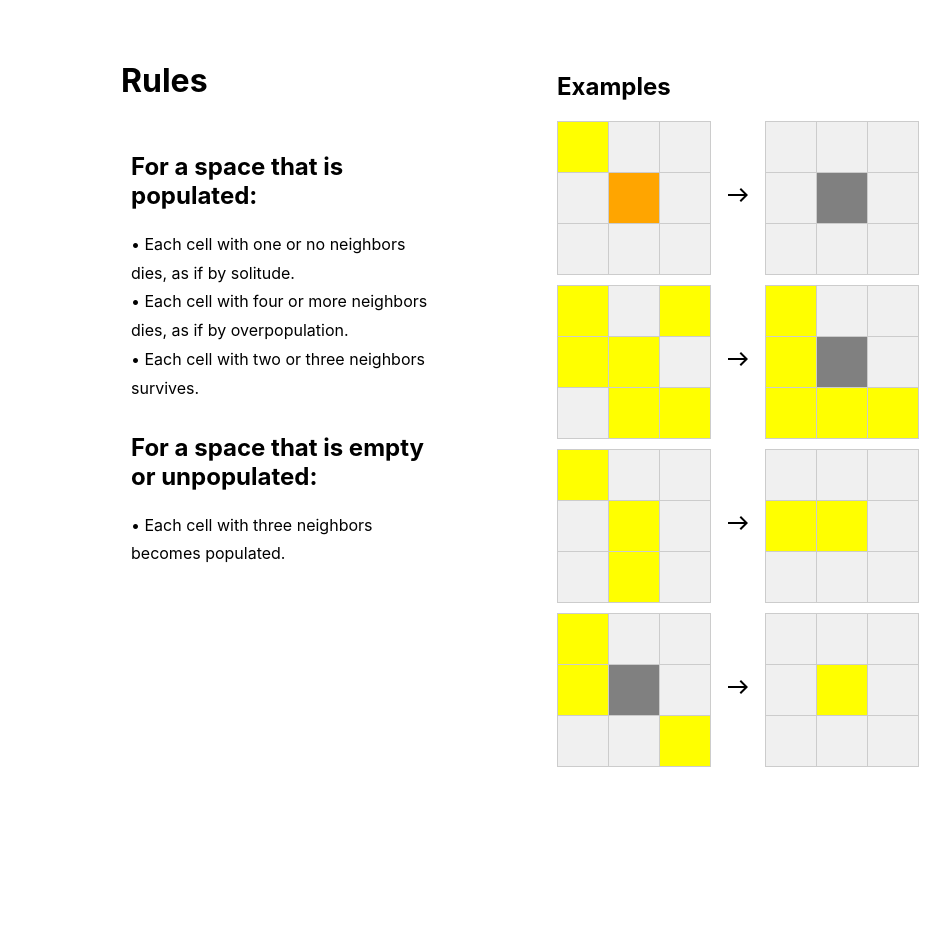
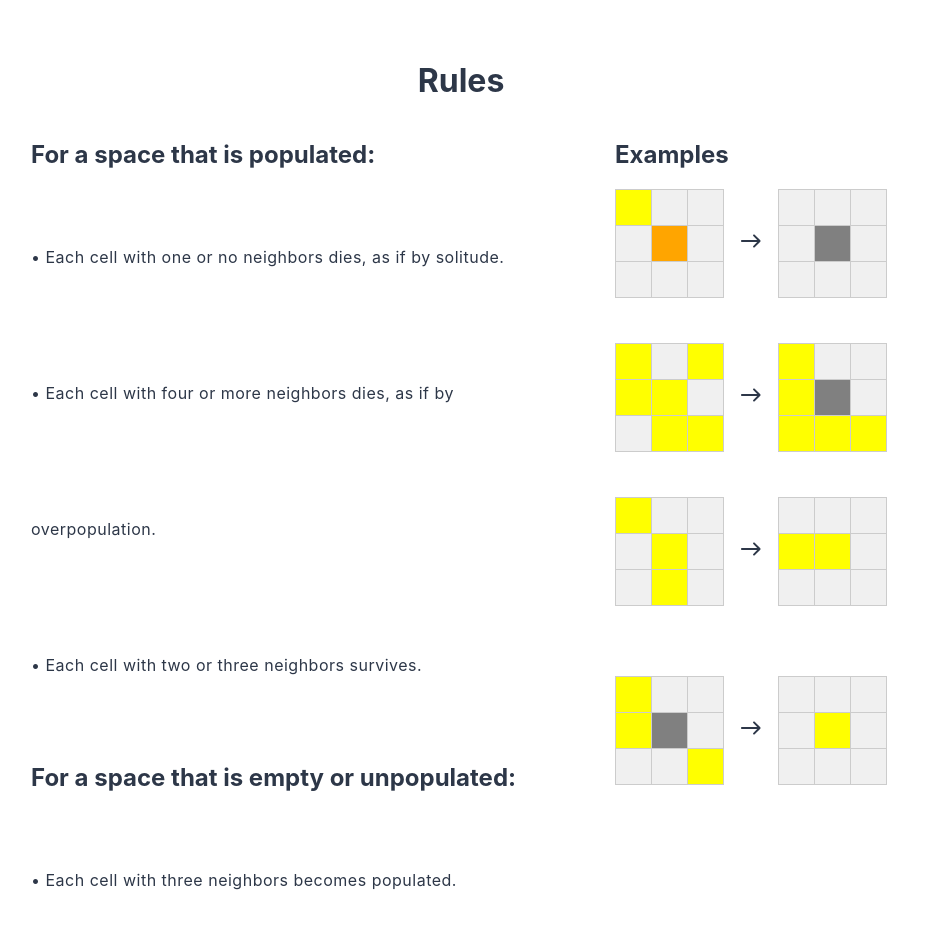
Before and after one commit to AnishSarkar22/Conways-Game-of-Life, a Next.js app: page /learn in a window 1280 px wide. Shown: the top 928 px of the page, without its empty margins (199-1149 px from the left). Before the commit the page ends 857 px from the top, so only its background shows below. Built offline with nearby package versions, Linux system fonts and the light colour scheme.

Commit message:
updated "Learn" page

```diff
--- a/components/Info.jsx
+++ b/components/Info.jsx
@@ -1,216 +1,155 @@
 import React from "react";
-import EastIcon from "@mui/icons-material/East";
+import EastRoundedIcon from '@mui/icons-material/EastRounded';
 
-const Home = () => {
-  const gridStyle = {
+const CELL_SIZE = 35;
+const GRID_SIZE = 3;
+
+const CellColors = {
+  DEFAULT: "#f0f0f0",
+  YELLOW: "yellow",
+  ORANGE: "orange",
+  GRAY: "gray",
+};
+
+const styles = {
+  container: {
+    fontFamily: "'Poppins', -apple-system, BlinkMacSystemFont, 'Segoe UI', Roboto, Oxygen, Ubuntu, Cantarell, 'Fira Sans', 'Droid Sans', 'Helvetica Neue', sans-serif",
+    padding: "20px",
+    width: "100%",
+    display: "flex",
+    justifyContent: "center",
+    color: "#2D3748",
+  },
+  contentWrapper: {
+    maxWidth: "1200px",
+    width: "100%",
+  },
+  grid: {
     display: "grid",
-    gridTemplateColumns: "repeat(3, 50px)",
-    gridTemplateRows: "repeat(3, 50px)",
+    gridTemplateColumns: `repeat(${GRID_SIZE}, ${CELL_SIZE}px)`,
+    gridTemplateRows: `repeat(${GRID_SIZE}, ${CELL_SIZE}px)`,
     gap: "1px",
     backgroundColor: "#ccc",
     width: "fit-content",
     padding: "1px",
-  };
+  },
+  cell: (color = CellColors.DEFAULT) => ({
+    width: `${CELL_SIZE}px`,
+    height: `${CELL_SIZE}px`,
+    backgroundColor: color,
+  }),
+  rulesSection: {
+    flex: "0 0 80%",
+    padding: "10px",
+    borderRadius: "8px",
+    marginRight: "10px",
+    marginLeft: "-100px",
 
-  const cellStyle = {
-    width: "50px",
-    height: "50px",
-    backgroundColor: "#f0f0f0",
-  };
+  },
+  examplesSection: {
+    flex: "0 0 20%",
+    paddingLeft: "20px",
+    marginTop: "-10px",
+  },
+  exampleRow: {
+    display: "flex",
+    alignItems: "center",
+    marginBottom: "45px",
+  },
+  title: {
+    fontWeight: "700",
+    textAlign: "center",
+    marginBottom: "30px",
+  },
+  ruleList: {
+    listStyleType: "none",
+    padding: 0,
+    lineHeight: "8.5",
+    letterSpacing: "0.5px",
+  },
+};
 
-  const yellowCellStyle = {
-    ...cellStyle,
-    backgroundColor: "yellow",
-  };
-  const orangeCellStyle = {
-    ...cellStyle,
-    backgroundColor: "orange",
-  };
-  const grayCellStyle = {
-    ...cellStyle,
-    backgroundColor: "gray",
-  };
-  const fontFamilyStyle = {
-    fontFamily:
-      "'Poppins', -apple-system, BlinkMacSystemFont, 'Segoe UI', Roboto, Oxygen, Ubuntu, Cantarell, 'Fira Sans', 'Droid Sans', 'Helvetica Neue', sans-serif",
-  };
+const RuleList = ({ title, rules }) => (
+  <>
+    <h2 style={{ marginBottom: "20px", marginTop: title.includes("empty") ? "30px" : "0px" }}>{title}</h2>
+    <ul style={styles.ruleList}>
+      {rules.map((rule, index) => (
+        <li key={index}>• {rule}</li>
+      ))}
+    </ul>
+  </>
+);
+
+const Grid = ({ cellColors }) => (
+  <div style={styles.grid}>
+    {cellColors.map((color, index) => (
+      <div key={index} style={styles.cell(color)} />
+    ))}
+  </div>
+);
+
+const Example = ({ before, after, isLastTwo }) => (
+  <div style={{
+    ...styles.exampleRow,
+    marginBottom: isLastTwo ? '70px' : '45px', // Increase space for last two rows
+  }}>
+    <Grid cellColors={before} />
+    <span style={{ fontSize: "20px", margin: "0 15px" }}>
+      <EastRoundedIcon />
+    </span>
+    <Grid cellColors={after} />
+  </div>
+);
+
+const GameOfLifeRules = () => {
+  const populatedRules = [
+    "Each cell with one or no neighbors dies, as if by solitude.",
+    "Each cell with four or more neighbors dies, as if by overpopulation.",
+    "Each cell with two or three neighbors survives.",
+  ];
+
+  const emptyRules = [
+    "Each cell with three neighbors becomes populated.",
+  ];
+
+  const examples = [
+    {
+      before: [CellColors.YELLOW, CellColors.DEFAULT, CellColors.DEFAULT, CellColors.DEFAULT, CellColors.ORANGE, CellColors.DEFAULT, CellColors.DEFAULT, CellColors.DEFAULT, CellColors.DEFAULT],
+      after: [CellColors.DEFAULT, CellColors.DEFAULT, CellColors.DEFAULT, CellColors.DEFAULT, CellColors.GRAY, CellColors.DEFAULT, CellColors.DEFAULT, CellColors.DEFAULT, CellColors.DEFAULT],
+    },
+    {
+      before: [CellColors.YELLOW, CellColors.DEFAULT, CellColors.YELLOW, CellColors.YELLOW, CellColors.YELLOW, CellColors.DEFAULT, CellColors.DEFAULT, CellColors.YELLOW, CellColors.YELLOW],
+      after: [CellColors.YELLOW, CellColors.DEFAULT, CellColors.DEFAULT, CellColors.YELLOW, CellColors.GRAY, CellColors.DEFAULT, CellColors.YELLOW, CellColors.YELLOW, CellColors.YELLOW],
+    },
+    {
+      before: [CellColors.YELLOW, CellColors.DEFAULT, CellColors.DEFAULT, CellColors.DEFAULT, CellColors.YELLOW, CellColors.DEFAULT, CellColors.DEFAULT, CellColors.YELLOW, CellColors.DEFAULT],
+      after: [CellColors.DEFAULT, CellColors.DEFAULT, CellColors.DEFAULT, CellColors.YELLOW, CellColors.YELLOW, CellColors.DEFAULT, CellColors.DEFAULT, CellColors.DEFAULT, CellColors.DEFAULT],
+    },
+    {
+      before: [CellColors.YELLOW, CellColors.DEFAULT, CellColors.DEFAULT, CellColors.YELLOW, CellColors.GRAY, CellColors.DEFAULT, CellColors.DEFAULT, CellColors.DEFAULT, CellColors.YELLOW],
+      after: [CellColors.DEFAULT, CellColors.DEFAULT, CellColors.DEFAULT, CellColors.DEFAULT, CellColors.YELLOW, CellColors.DEFAULT, CellColors.DEFAULT, CellColors.DEFAULT, CellColors.DEFAULT],
+    },
+  ];
 
   return (
-    <div
-      style={{
-        ...fontFamilyStyle,
-        padding: "20px",
-        width: "100%",
-      }}
-    >
-      <h1 style={{ fontWeight: "700" }}>Rules</h1>
-
-      <div style={{ display: "flex", justifyContent: "space-between", alignItems: "flex-start" }}>
-        {/* Rules Section */}
-        <div style={{
-          flex: "0 0 45%",
-          padding: "10px",
-          borderRadius: "8px",
-          marginRight: "10px"
-        }}>
-          <h2 style={{ marginBottom: "20px" }}>For a space that is populated:</h2>
-          <ul style={{ listStyleType: "none", padding: 0, lineHeight: "1.8" }}>
-            <li>• Each cell with one or no neighbors dies, as if by solitude.</li>
-            <li>• Each cell with four or more neighbors dies, as if by overpopulation.</li>
-            <li>• Each cell with two or three neighbors survives.</li>
-          </ul>
-
-          <h2 style={{ marginTop: "30px", marginBottom: "20px" }}>For a space that is empty or unpopulated:</h2>
-          <ul style={{ listStyleType: "none", padding: 0, lineHeight: "1.8" }}>
-            <li>• Each cell with three neighbors becomes populated.</li>
-          </ul>
-        </div>
-
-
-        {/* Examples Section */}
-
-        <div style={{ marginLeft: "100px", marginTop: "-70px", width: "100%" }}>
-          <h2>Examples</h2>
-          <div>
-            {/* Our new 3x3 grid example */}
-            <div
-              style={{
-                display: "flex",
-                alignItems: "center",
-                marginBottom: "10px",
-                width: "10%",
-    height: "10%",
-              }}
-            >
-              <div style={gridStyle}>
-                <div style={yellowCellStyle}></div>
-                <div style={cellStyle}></div>
-                <div style={cellStyle}></div>
-                <div style={cellStyle}></div>
-                <div style={orangeCellStyle}></div>
-                <div style={cellStyle}></div>
-                <div style={cellStyle}></div>
-                <div style={cellStyle}></div>
-                <div style={cellStyle}></div>
-              </div>
-              <span style={{ fontSize: "20px", margin: "0 15px" }}>
-                <EastIcon />
-              </span>
-              <div style={gridStyle}>
-                <div style={cellStyle}></div>
-                <div style={cellStyle}></div>
-                <div style={cellStyle}></div>
-                <div style={cellStyle}></div>
-                <div style={grayCellStyle}></div>
-                <div style={cellStyle}></div>
-                <div style={cellStyle}></div>
-                <div style={cellStyle}></div>
-                <div style={cellStyle}></div>
-              </div>
-            </div>
-
-            {/* Existing examples */}
-            <div
-              style={{
-                display: "flex",
-                alignItems: "center",
-                marginBottom: "10px",
-              }}
-            >
-              <div style={gridStyle}>
-                <div style={yellowCellStyle} />
-                <div style={cellStyle} />
-                <div style={yellowCellStyle} />
-                <div style={yellowCellStyle} />
-                <div style={yellowCellStyle} />
-                <div style={cellStyle} />
-                <div style={cellStyle} />
-                <div style={yellowCellStyle} />
-                <div style={yellowCellStyle} />
-              </div>
-              <span style={{ fontSize: "20px", margin: "0 15px" }}>
-                <EastIcon />
-              </span>
-              <div style={gridStyle}>
-                <div style={yellowCellStyle} />
-                <div style={cellStyle} />
-                <div style={cellStyle} />
-                <div style={yellowCellStyle} />
-                <div style={grayCellStyle} />
-                <div style={cellStyle} />
-                <div style={yellowCellStyle} />
-                <div style={yellowCellStyle} />
-                <div style={yellowCellStyle} />
-              </div>
-            </div>
-
-            <div
-              style={{
-                display: "flex",
-                alignItems: "center",
-                marginBottom: "10px",
-              }}
-            >
-              <div style={gridStyle}>
-                <div style={yellowCellStyle} />
-                <div style={cellStyle} />
-                <div style={cellStyle} />
-                <div style={cellStyle} />
-                <div style={yellowCellStyle} />
-                <div style={cellStyle} />
-                <div style={cellStyle} />
-                <div style={yellowCellStyle} />
-                <div style={cellStyle} />
-              </div>
-              <span style={{ fontSize: "20px", margin: "0 15px" }}>
-                <EastIcon />
-              </span>
-              <div style={gridStyle}>
-                <div style={cellStyle} />
-                <div style={cellStyle} />
-                <div style={cellStyle} />
-                <div style={yellowCellStyle} />
-                <div style={yellowCellStyle} />
-                <div style={cellStyle} />
-                <div style={cellStyle} />
-                <div style={cellStyle} />
-                <div style={cellStyle} />
-              </div>
-            </div>
-
-            <div
-              style={{
-                display: "flex",
-                alignItems: "center",
-                marginBottom: "10px",
-              }}
-            >
-              <div style={gridStyle}>
-                <div style={yellowCellStyle} />
-                <div style={cellStyle} />
-                <div style={cellStyle} />
-                <div style={yellowCellStyle} />
-                <div style={grayCellStyle} />
-                <div style={cellStyle} />
-                <div style={cellStyle} />
-                <div style={cellStyle} />
-                <div style={yellowCellStyle} />
-              </div>
-              <span style={{ fontSize: "20px", margin: "0 15px" }}>
-                <EastIcon />
-              </span>
-              <div style={gridStyle}>
-                <div style={cellStyle} />
-                <div style={cellStyle} />
-                <div style={cellStyle} />
-                <div style={cellStyle} />
-                <div style={yellowCellStyle} />
-                <div style={cellStyle} />
-                <div style={cellStyle} />
-                <div style={cellStyle} />
-                <div style={cellStyle} />
-              </div>
-            </div>
+    <div style={styles.container}>
+      <div style={styles.contentWrapper}>
+        <h1 style={styles.title}>Rules</h1>
+        <div style={{ display: "flex", justifyContent: "space-between", alignItems: "flex-start" }}>
+          <div style={styles.rulesSection}>
+            <RuleList title="For a space that is populated:" rules={populatedRules} />
+            <RuleList title="For a space that is empty or unpopulated:" rules={emptyRules} />
+          </div>
+          <div style={styles.examplesSection}>
+            <h2>Examples</h2>
+            {examples.map((example, index) => (
+              <Example
+                key={index}
+                before={example.before}
+                after={example.after}
+                isLastTwo={index >= examples.length - 2} // Pass true for last two examples
+              />
+            ))}
           </div>
         </div>
       </div>
@@ -218,4 +157,4 @@ const Home = () => {
   );
 };
 
-export default Home;
+export default GameOfLifeRules;
--- a/package.json
+++ b/package.json
@@ -14,17 +14,17 @@
   "dependencies": {
     "@emotion/react": "^11.13.3",
     "@emotion/styled": "^11.13.0",
-    "@mui/icons-material": "^6.1.3",
+    "@mui/icons-material": "^6.1.4",
     "@mui/material": "^6.1.3",
     "deepcopy": "^2.1.0",
     "eslint-config-next": "^14.2.15",
+    "glob": "^10.3.10",
     "immer": "^10.0.3",
-    "rimraf": "^5.0.5",
-    "glob": "^10.3.10",
     "next": "^14.2.15",
     "postcss": "^8.4.29",
     "react": "^18.3.1",
     "react-dom": "^18.3.1",
+    "rimraf": "^5.0.5",
     "sass": "^1.66.1"
   },
   "engines": {
```
Also changed, not shown: 2 other files (tests, documents, lock files or other folders).
